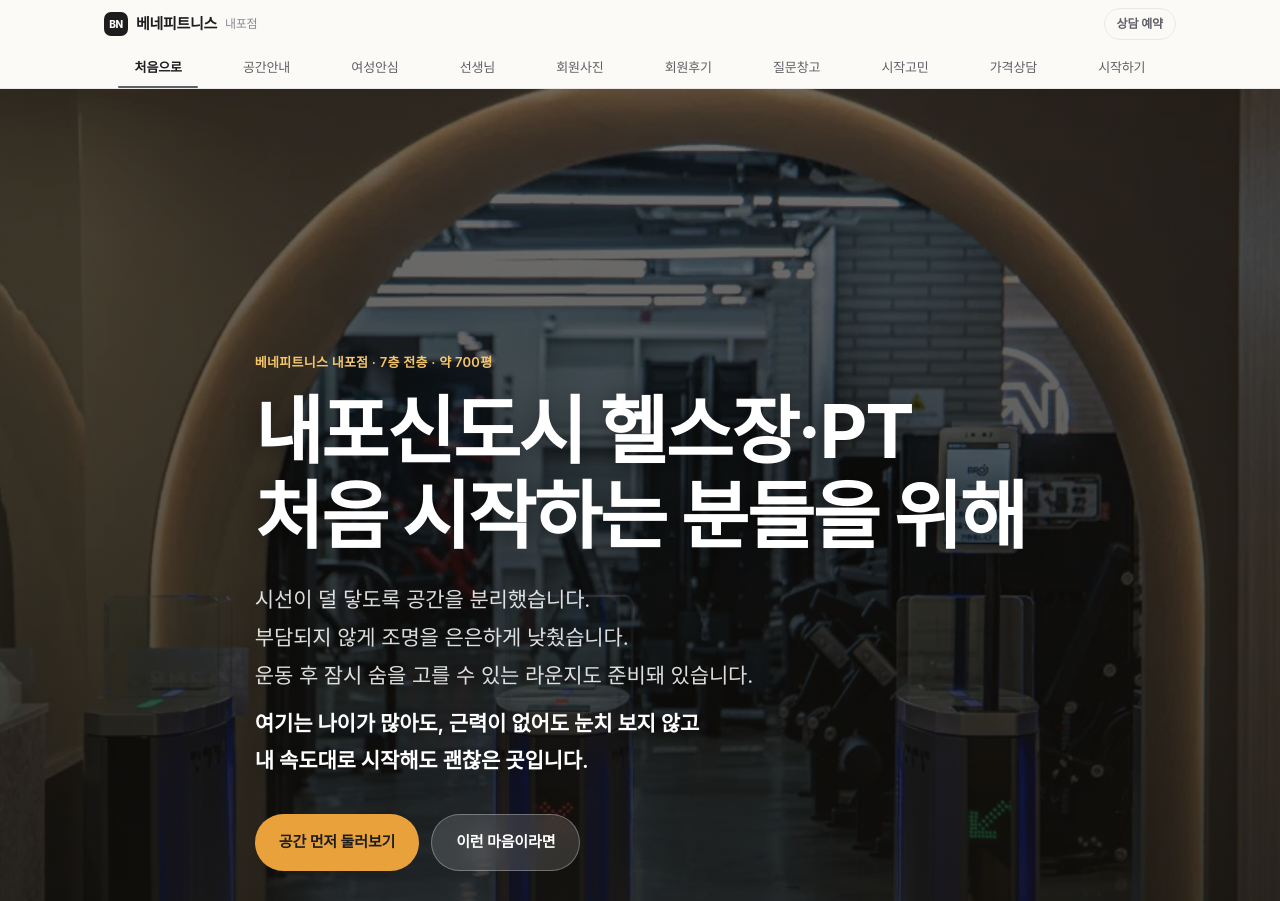
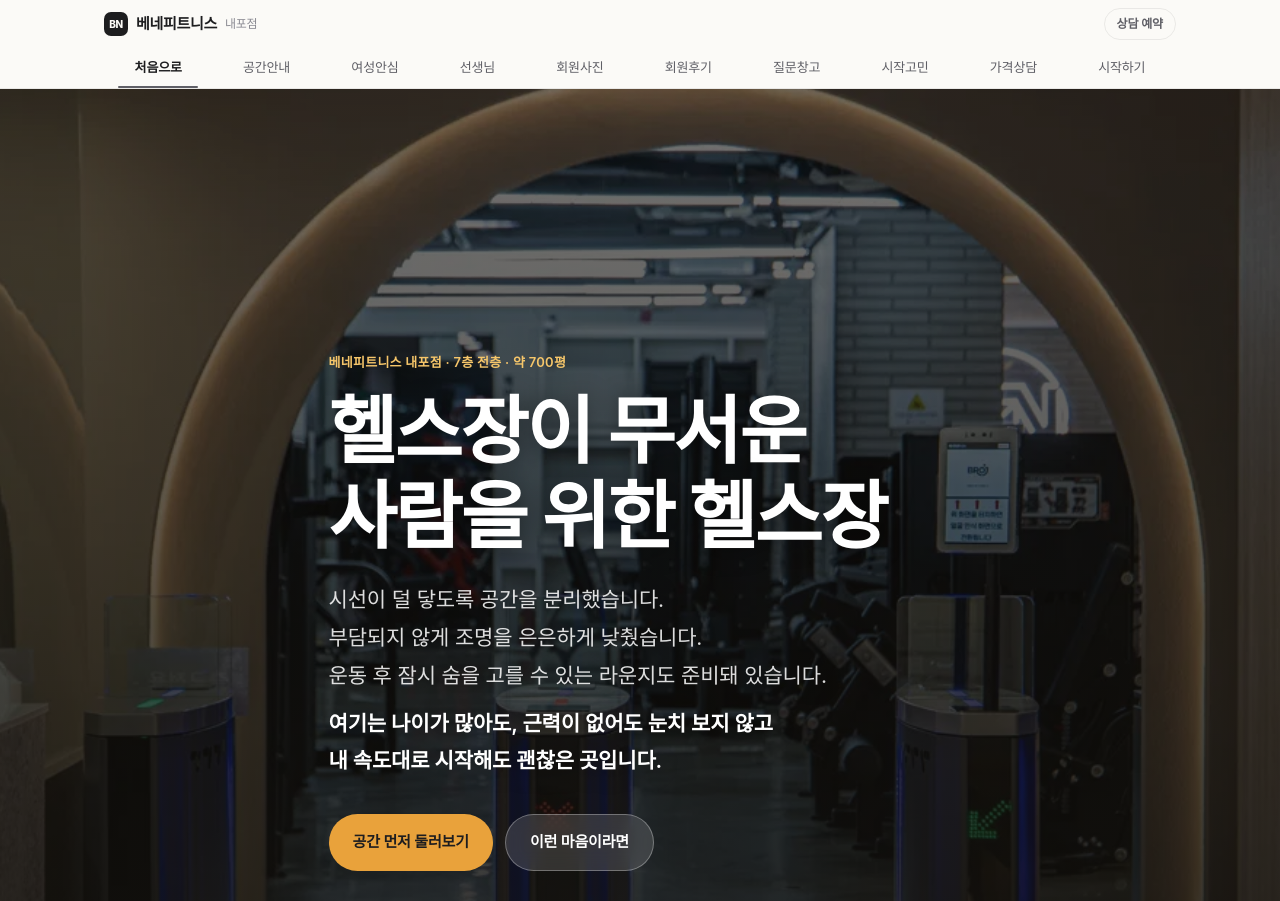
Before and after one commit to jooky7380-commits/benefitness-site, a plain HTML site: page index.html in a window 1280 px wide. Shown: the top 901 px of the page. Drawn offline with Linux system fonts and the light colour scheme.

Commit message:
첫 화면 제목: 헬스장이 무서운 사람을 위한 헬스장

```diff
--- a/index.html
+++ b/index.html
@@ -388,7 +388,7 @@ body.zs-lock{overflow:hidden}
   <img src="img/hero_entrance.jpg" alt="베네피트니스 입구 아치 너머로 보이는 운동 공간" fetchpriority="high" decoding="async">
   <div class="wrap">
     <span class="label">베네피트니스 내포점 · 7층 전층 · 약 700평</span>
-    <h1>내포신도시 헬스장·PT<br>처음 시작하는 분들을 위해</h1>
+    <h1>헬스장이 무서운<br>사람을 위한 헬스장</h1>
     <p class="hero-lines">시선이 덜 닿도록 공간을 분리했습니다.<br>부담되지 않게 조명을 은은하게 낮췄습니다.<br>운동 후 잠시 숨을 고를 수 있는 라운지도 준비돼 있습니다.<br><span class="hl">여기는 나이가 많아도, 근력이 없어도 눈치 보지 않고<br>내 속도대로 시작해도 괜찮은 곳입니다.</span></p>
     <div class="actions">
       <a class="btn warm" href="#facility">공간 먼저 둘러보기</a>
```
